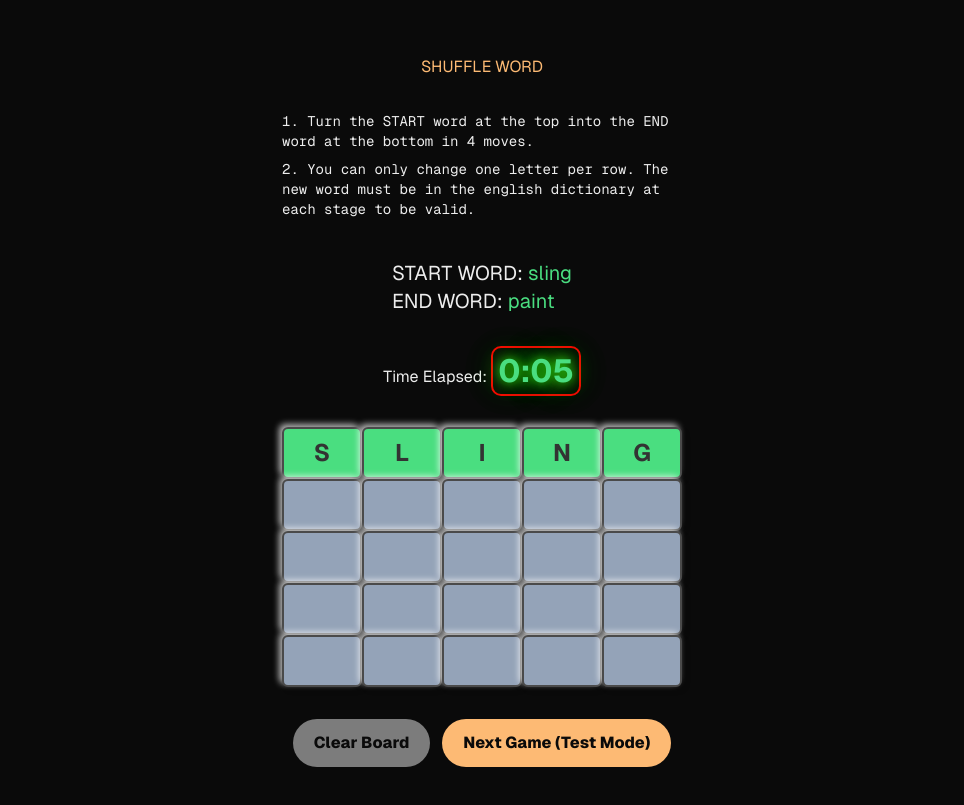
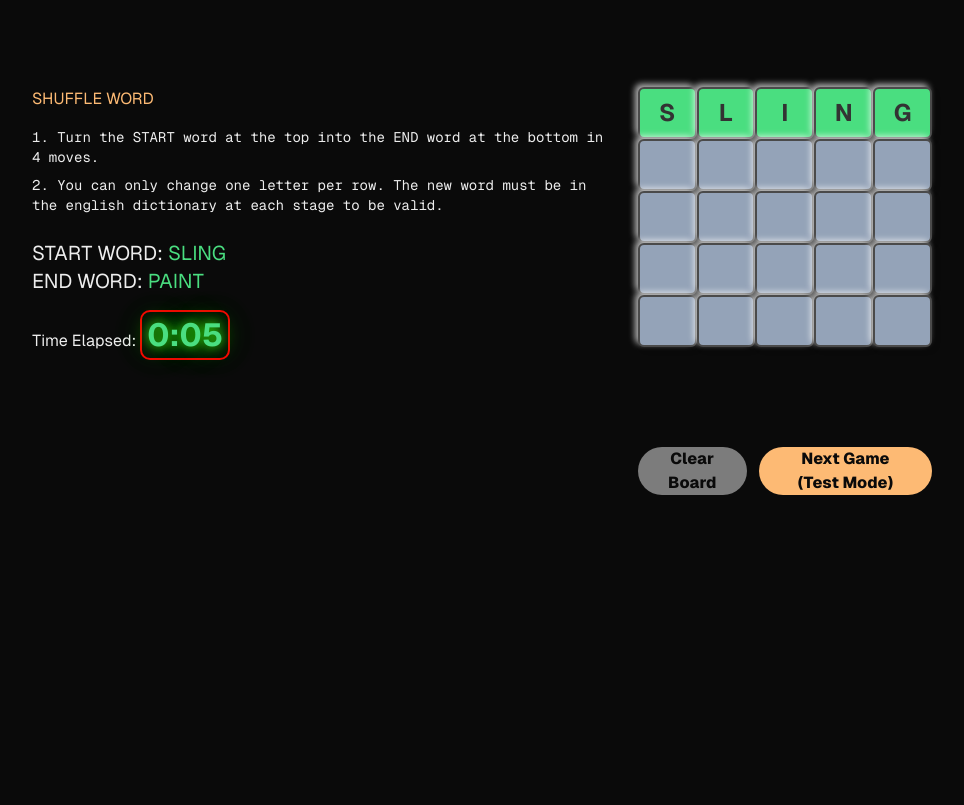
Before and after one commit to eddiearnoldz/shuffle-word-game, a Next.js app: page / in a window 1280 px wide. Shown: the part 109-914 px from the top of the page, without its empty margins (158-1122 px from the left). After the commit the page ends 800 px from the top, so only its background shows below. Built offline with nearby package versions, Linux system fonts and the light colour scheme.

Commit message:
changed layout for desktop

```diff
--- a/src/app/page.tsx
+++ b/src/app/page.tsx
@@ -7,7 +7,8 @@ import { TextPlugin } from 'gsap/TextPlugin';
 export default function Home() {
   gsap.registerPlugin(TextPlugin);
 
-  const title = useRef<HTMLHeadingElement>(null)
+  const title = useRef<HTMLHeadingElement>(null);
+  const mainRef = useRef<HTMLDivElement>(null);
   const rowOne = useRef<HTMLDivElement>(null);
   const rowTwo = useRef<HTMLDivElement>(null);
   const rowThree = useRef<HTMLDivElement>(null);
@@ -17,7 +18,7 @@ export default function Home() {
   const [showModal, setShowModal] = useState(false);
   const [invalidRow, setInvalidRow] = useState<number | null>(null);
   const [boardIsClear, setBoardIsClear] = useState(true);
-  const [errorMessage, setErrorMessage] = useState("");
+  const [errorMessage, setErrorMessage] = useState("Error message");
   const [activeRow, setActiveRow] = useState(1);
   const [changedLetterIndices, setChangedLetterIndices] = useState<(number | null)[]>([null, null, null, null]);
   const [gameComplete, setGameComplete] = useState(false);
@@ -73,14 +74,29 @@ export default function Home() {
   }, []);
 
 useEffect(() => {
+  if (mainRef.current) {
+    gsap.fromTo(mainRef.current,
+      {
+        y:20,
+        opacity: 0
+      },
+      {
+      y:0,
+      opacity: 1,
+      duration: 2,
+      ease: "power2.inOut",
+    });
+  }
   if (title.current) {
-    gsap.to(title.current, {
+    gsap.to(title.current,
+      {
+      delay: 2,
       text: "SHUFFLE WORD",
       duration: 2,
       stagger: {
         from: "start",
         amount: 0.1},
-      ease: "power2.in",
+      ease: "power2.inOut",
     });
   }
 }, []);
@@ -403,10 +419,11 @@ const resetGameForTesting = () => {
 };
 
   return (
-    <div className="grid grid-rows-[20px_1fr_20px] items-start justify-items-center min-h-screen p-8 pb-20 gap-16 sm:p-20 font-[family-name:var(--font-geist-sans)]">
-      <main className="flex flex-col gap-8 row-start-2 items-center max-w-[400px] w-[90%]">
+    <div ref={mainRef} className="grid grid-rows-[20px_1fr_20px] items-start justify-items-center min-h-screen p-8 pb-20 gap-16 sm:p-20 font-[family-name:var(--font-geist-sans)] lg:flex lg:justify-center lg:items-center l">
+      <main  className="flex flex-col gap-8 row-start-2 items-center max-w-[400px] w-[90%] lg:flex-row lg:max-w-[900px]">
+        <div className="instructions flex flex-col gap-4 justify-center items-center lg:items-start lg:self-start">
           <h1 className='text-orange-300' ref={title}>WSUFLEO RDFH</h1>
-        <ol className="list-inside list-decimal text-sm text-center sm:text-left font-[family-name:var(--font-geist-mono)]">
+          <ol  className="list-inside list-decimal text-sm text-center sm:text-left font-[family-name:var(--font-geist-mono)]">
             <li className="mb-2">
               Turn the START word at the top into the END word at the bottom in 4 moves.
             </li>
@@ -415,11 +432,13 @@ const resetGameForTesting = () => {
             </li>
           </ol>
           <div className="puzzle-words">
-        <h4 className="text-xl">START WORD: <span className='text-green-400'>{start}</span></h4>
-        <h4 className="text-xl">END WORD: <span className='text-green-400'>{end}</span></h4>
+            <h4 className="text-xl">START WORD: <span className='text-green-400'>{start.toUpperCase()}</span></h4>
+            <h4 className="text-xl">END WORD: <span className='text-green-400'>{end.toUpperCase()}</span></h4>
           </div>
-        <p>Time Elapsed: <span className="neon-clock text-green-400">{formatTime(timeElapsed)}</span></p> {/* Timer display */}
-        <div className="flex gap-4 items-center flex-col sm:flex-row m-auto w-full max-w-[400px]">
+          <p>Time Elapsed: <span className="neon-clock text-green-400 text-center">{formatTime(timeElapsed)}</span></p>
+        </div>
+        <div className="board flex flex-col gap-4">
+          <div className="flex gap-4 items-center flex-col sm:flex-row m-auto w-full max-w-[500px]">
             <div className="shuffle-grid grid grid-cols-1 grid-rows-5">
               <div ref={rowOne} className="shuffle-row w-full flex">
                 {Array(5).fill(null).map((_, index) => (
@@ -489,14 +508,11 @@ const resetGameForTesting = () => {
                   />
                 ))}
               </div>
-
             </div>
           </div>
-
-        {showModal && (
-          <div className="modal self-center">
-            <div className="modal-content flex flex-col ">
-              <p>{errorMessage}</p>
+          <div className={`modal self-center ${showModal ? 'visible' : 'invisible'}`}>
+            <div className="modal-content flex items-center justify-center ">
+              <p className="font-[family-name:var(--font-geist-mono)]">{errorMessage}</p>
               <button        className={`rounded-full border border-solid border-transparent transition-colors flex items-center justify-center bg-foreground text-background gap-2 text-sm sm:text-base h-10 sm:h-12 px-4 sm:px-5 font-extrabold  w-fit m-auto mt-5
           ${boardIsClear ? 'opacity-50 cursor-not-allowed' : 'hover:bg-[#383838] dark:hover:bg-[#ccc]'}
           ${gameComplete ? 'hidden' : ''}
@@ -514,12 +530,11 @@ const resetGameForTesting = () => {
               >Dismiss</button>
             </div>
           </div>
-        )}
 
           <div className="flex gap-4 items-center flex-col sm:flex-row self-center">
             <div className="flex gap-3 items-center justify-center">
             <button
-          className={`rounded-full border border-solid border-transparent transition-colors flex items-center justify-center bg-foreground text-background gap-2 text-sm sm:text-base h-10 sm:h-12 px-4 sm:px-5 font-extrabold
+            className={`rounded-full border border-solid border-transparent transition-colors flex items-center justify-center bg-foreground text-background gap-2 text-xs sm:text-base h-10 sm:h-12 px-4 sm:px-5 font-extrabold
             ${boardIsClear ? 'opacity-50 cursor-not-allowed' : 'hover:bg-[#383838] dark:hover:bg-[#ccc]'}
             ${gameComplete ? 'hidden' : ''}
             ${!boardIsClear ? 'glow-effect' : ''}`}
@@ -529,7 +544,7 @@ const resetGameForTesting = () => {
             Clear Board
           </button>
           <button
-          className={`rounded-full border border-solid border-transparent transition-colors flex items-center justify-center bg-orange-300 text-background gap-2 text-sm sm:text-base h-10 sm:h-12 px-4 sm:px-5 font-extrabold   ${!boardIsClear ? 'glow-effect' : ''}`}
+            className={`rounded-full border border-solid border-transparent transition-colors flex items-center justify-center bg-orange-300 text-background gap-2 text-xs sm:text-base h-10 sm:h-12 px-4 sm:px-5 font-extrabold   ${!boardIsClear ? 'glow-effect' : ''}`}
             onClick={resetGameForTesting}
           >
             Next Game (Test Mode)
@@ -540,6 +555,7 @@ const resetGameForTesting = () => {
             className={`${gameComplete ? '' : 'hidden'} text-yellow-400`}
             >Come back tomorrow for another round. Everyday I'm shuffling!</h3>
           </div>
+        </div>
       </main>
     </div>
   );
```
Lines whose indentation alone changed are shown as unchanged.
